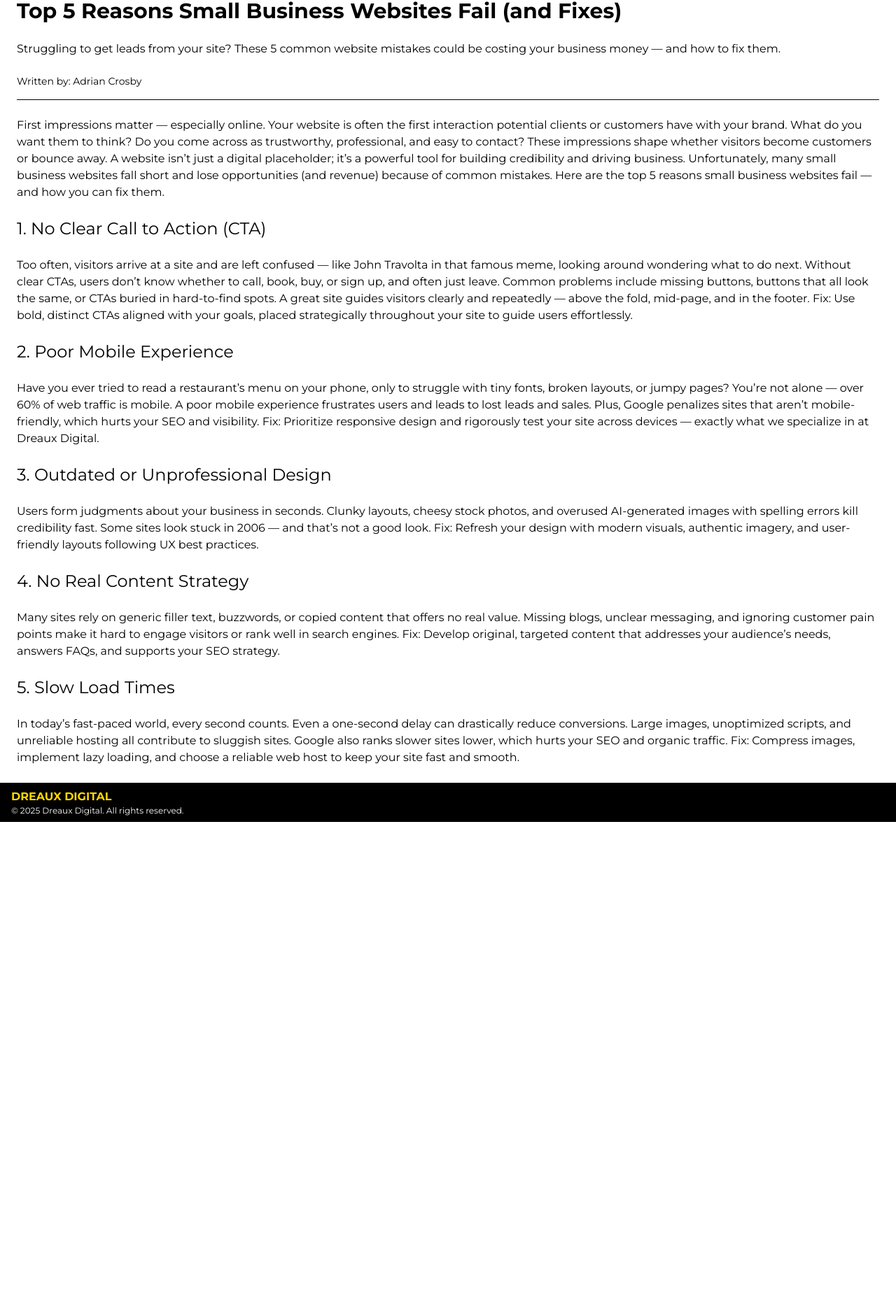
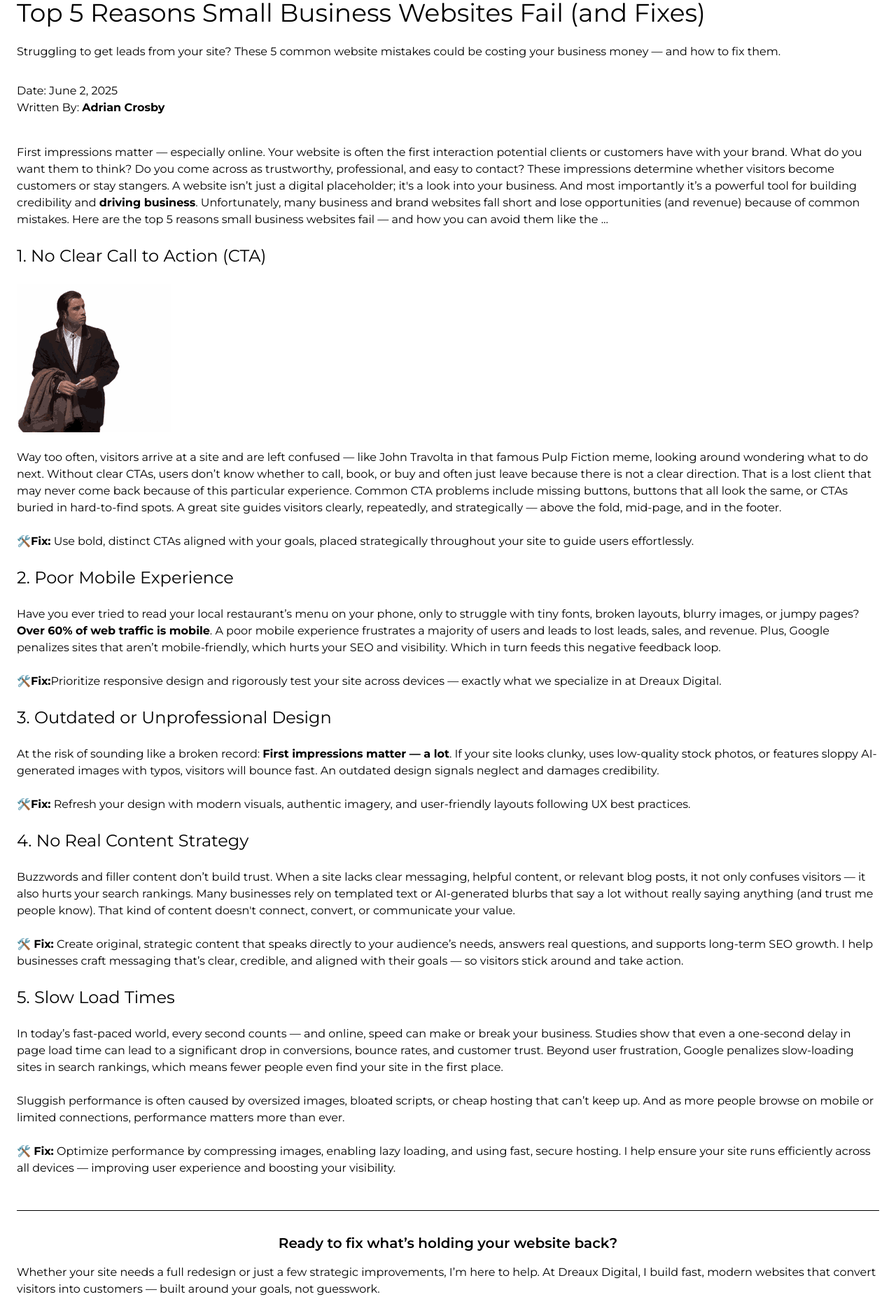
Before and after one commit to adrianc1/dreaux-digital, a React (Vite) app: page /blog/common-website-mistakes-small-business in a window 1280 px wide. Shown: the part 90-1967 px from the top of the page at 70% size. Before the commit the page ends 1265 px from the top, so only its background shows below. Built offline with nearby package versions, Linux system fonts and the light colour scheme; the HTML template or start-up script is replaced by a standard one.

Commit message:
added first blog and gif to blog

```diff
--- a/src/blog/Blog.jsx
+++ b/src/blog/Blog.jsx
@@ -1,12 +1,8 @@
 import { Link } from 'react-router-dom';
+import { blogData } from './blogData';
 
 export default function Blog() {
-	const posts = [
-		{
-			slug: 'common-website-mistakes-small-business',
-			title: 'Top 5 Reasons Small Business Websites Fail (and Fixes)',
-		},
-	];
+	const posts = blogData;
 
 	return (
 		<section className="p-6 mt-16 flex-1">
--- a/src/blog/BlogPost.jsx
+++ b/src/blog/BlogPost.jsx
@@ -1,96 +1,38 @@
 import { useParams } from 'react-router-dom';
+import { blogData } from './blogData';
+import { Link } from 'react-router-dom';
 
 function BlogPost() {
 	const { slug } = useParams();
+	const post = blogData.find((p) => p.slug === slug);
+	if (!post) return <div className="">Cannot Find Entry</div>;
 
 	// You can later fetch actual blog data with the slug
 	return (
-		<section className="p-6 flex-1 mt-16 flex flex-col gap-6">
-			<h1 className="text-3xl font-bold">
-				Top 5 Reasons Small Business Websites Fail (and Fixes)
-			</h1>
-			<h2 className="text-md ">
-				Struggling to get leads from your site? These 5 common website mistakes
-				could be costing your business money — and how to fix them.
-			</h2>
+		<section className="p-6 flex-1 mt-16 flex flex-col ">
+			<h1 className="text-4xl">{post.title}</h1>
+			<h2 className="py-6">{post.tagline}</h2>
+			<h4 className="pt-2">Date: {post.date}</h4>
+			<h3 className="pb-2">
+				Written By: <strong>{post.author}</strong>
+			</h3>
+			<section>{post.content}</section>
+			<section className="mt-12 border-t pt-8 mx-auto w-full flex flex-col justify-center items-center">
+				<h3 className="text-xl font-semibold mb-4">
+					Ready to fix what’s holding your website back?
+				</h3>
+				<p className="mb-6">
+					Whether your site needs a full redesign or just a few strategic
+					improvements, I’m here to help. At Dreaux Digital, I build fast,
+					modern websites that convert visitors into customers — built around
+					your goals, not guesswork.
+				</p>
 
-			<h3 className="text-sm border-b-1 pb-4">Written by: Adrian Crosby</h3>
-
-			<p>
-				First impressions matter — especially online. Your website is often the
-				first interaction potential clients or customers have with your brand.
-				What do you want them to think? Do you come across as trustworthy,
-				professional, and easy to contact? These impressions shape whether
-				visitors become customers or bounce away. A website isn’t just a digital
-				placeholder; it’s a powerful tool for building credibility and driving
-				business. Unfortunately, many small business websites fall short and
-				lose opportunities (and revenue) because of common mistakes. Here are
-				the top 5 reasons small business websites fail — and how you can fix
-				them.
-			</p>
-
-			<section className="reason">
-				<h4 className="text-2xl pb-6">1. No Clear Call to Action (CTA)</h4>
-				<p>
-					Too often, visitors arrive at a site and are left confused — like John
-					Travolta in that famous meme, looking around wondering what to do
-					next. Without clear CTAs, users don’t know whether to call, book, buy,
-					or sign up, and often just leave. Common problems include missing
-					buttons, buttons that all look the same, or CTAs buried in
-					hard-to-find spots. A great site guides visitors clearly and
-					repeatedly — above the fold, mid-page, and in the footer. Fix: Use
-					bold, distinct CTAs aligned with your goals, placed strategically
-					throughout your site to guide users effortlessly.
-				</p>
-			</section>
-
-			<section className="reason">
-				<h4 className="text-2xl pb-6">2. Poor Mobile Experience</h4>
-				<p>
-					Have you ever tried to read a restaurant’s menu on your phone, only to
-					struggle with tiny fonts, broken layouts, or jumpy pages? You’re not
-					alone — over 60% of web traffic is mobile. A poor mobile experience
-					frustrates users and leads to lost leads and sales. Plus, Google
-					penalizes sites that aren’t mobile-friendly, which hurts your SEO and
-					visibility. Fix: Prioritize responsive design and rigorously test your
-					site across devices — exactly what we specialize in at Dreaux Digital.
-				</p>
-			</section>
-
-			<section className="reason">
-				<h4 className="text-2xl pb-6">3. Outdated or Unprofessional Design</h4>
-				<p>
-					Users form judgments about your business in seconds. Clunky layouts,
-					cheesy stock photos, and overused AI-generated images with spelling
-					errors kill credibility fast. Some sites look stuck in 2006 — and
-					that’s not a good look. Fix: Refresh your design with modern visuals,
-					authentic imagery, and user-friendly layouts following UX best
-					practices.
-				</p>
-			</section>
-
-			<section className="reason">
-				<h4 className="text-2xl pb-6">4. No Real Content Strategy</h4>
-				<p>
-					Many sites rely on generic filler text, buzzwords, or copied content
-					that offers no real value. Missing blogs, unclear messaging, and
-					ignoring customer pain points make it hard to engage visitors or rank
-					well in search engines. Fix: Develop original, targeted content that
-					addresses your audience’s needs, answers FAQs, and supports your SEO
-					strategy.
-				</p>
-			</section>
-
-			<section className="reason">
-				<h4 className="text-2xl pb-6">5. Slow Load Times</h4>
-				<p>
-					In today’s fast-paced world, every second counts. Even a one-second
-					delay can drastically reduce conversions. Large images, unoptimized
-					scripts, and unreliable hosting all contribute to sluggish sites.
-					Google also ranks slower sites lower, which hurts your SEO and organic
-					traffic. Fix: Compress images, implement lazy loading, and choose a
-					reliable web host to keep your site fast and smooth.
-				</p>
+				<Link to="/#contact">
+					<button className="bg-[#FFD600] text-black font-bold px-6 py-3 rounded hover:bg-[#e5c200] transition  ">
+						Let’s Talk About Your Site
+					</button>
+				</Link>
 			</section>
 		</section>
 	);
--- /dev/null
+++ b/src/blog/blogData.jsx
@@ -0,0 +1,139 @@
+import imgg from '../../public/pulp-fiction-john-travolta.gif';
+
+export const blogData = [
+	{
+		slug: 'common-website-mistakes-small-business',
+		title: 'Top 5 Reasons Small Business Websites Fail (and Fixes)',
+		author: 'Adrian Crosby',
+		date: `June 2, 2025`,
+		tagline:
+			'Struggling to get leads from your site? These 5 common website mistakes could be costing your business money — and how to fix them.',
+		content: (
+			<>
+				<section className="flex-1 mt-8 flex flex-col gap-6">
+					<p>
+						First impressions matter — especially online. Your website is often
+						the first interaction potential clients or customers have with your
+						brand. What do you want them to think? Do you come across as
+						trustworthy, professional, and easy to contact? These impressions
+						determine whether visitors become customers or stay stangers. A
+						website isn’t just a digital placeholder; it's a look into your
+						business. And most importantly it’s a powerful tool for building
+						credibility and <strong>driving business</strong>. Unfortunately,
+						many business and brand websites fall short and lose opportunities
+						(and revenue) because of common mistakes. Here are the top 5 reasons
+						small business websites fail — and how you can avoid them like the
+						...
+					</p>
+
+					<section className="reason">
+						<h4 className="text-2xl pb-6">1. No Clear Call to Action (CTA)</h4>
+						<p>
+							<img
+								src={imgg}
+								alt="John Travolta looking around confused"
+								className="pb-6"
+							/>
+							Way too often, visitors arrive at a site and are left confused —
+							like John Travolta in that famous Pulp Fiction meme, looking
+							around wondering what to do next. Without clear CTAs, users don’t
+							know whether to call, book, or buy and often just leave because
+							there is not a clear direction. That is a lost client that may
+							never come back because of this particular experience. Common CTA
+							problems include missing buttons, buttons that all look the same,
+							or CTAs buried in hard-to-find spots. A great site guides visitors
+							clearly, repeatedly, and strategically — above the fold, mid-page,
+							and in the footer. <br />
+							<br />
+							🛠️<strong>Fix:</strong> Use bold, distinct CTAs aligned with your
+							goals, placed strategically throughout your site to guide users
+							effortlessly.
+						</p>
+					</section>
+
+					<section className="reason">
+						<h4 className="text-2xl pb-6">2. Poor Mobile Experience</h4>
+						<p>
+							Have you ever tried to read your local restaurant’s menu on your
+							phone, only to struggle with tiny fonts, broken layouts, blurry
+							images, or jumpy pages?
+							<strong> Over 60% of web traffic is mobile</strong>. A poor mobile
+							experience frustrates a majority of users and leads to lost leads,
+							sales, and revenue. Plus, Google penalizes sites that aren’t
+							mobile-friendly, which hurts your SEO and visibility. Which in
+							turn feeds this negative feedback loop. <br />
+							<br />
+							🛠️<strong>Fix:</strong>Prioritize responsive design and rigorously
+							test your site across devices — exactly what we specialize in at
+							Dreaux Digital.
+						</p>
+					</section>
+
+					<section className="reason">
+						<h4 className="text-2xl pb-6">
+							3. Outdated or Unprofessional Design
+						</h4>
+						<p>
+							At the risk of sounding like a broken record:{' '}
+							<strong>First impressions matter — a lot</strong>
+							. If your site looks clunky, uses low-quality stock photos, or
+							features sloppy AI-generated images with typos, visitors will
+							bounce fast. An outdated design signals neglect and damages
+							credibility.
+							<br />
+							<br />
+							🛠️<strong>Fix:</strong> Refresh your design with modern visuals,
+							authentic imagery, and user-friendly layouts following UX best
+							practices.
+						</p>
+					</section>
+
+					<section className="reason">
+						<h4 className="text-2xl pb-6">4. No Real Content Strategy</h4>
+						<p>
+							Buzzwords and filler content don’t build trust. When a site lacks
+							clear messaging, helpful content, or relevant blog posts, it not
+							only confuses visitors — it also hurts your search rankings. Many
+							businesses rely on templated text or AI-generated blurbs that say
+							a lot without really saying anything (and trust me people know).
+							That kind of content doesn't connect, convert, or communicate your
+							value.
+							<br />
+							<br />
+							🛠️ <strong>Fix:</strong> Create original, strategic content that
+							speaks directly to your audience’s needs, answers real questions,
+							and supports long-term SEO growth. I help businesses craft
+							messaging that’s clear, credible, and aligned with their goals —
+							so visitors stick around and take action.
+						</p>
+					</section>
+
+					<section className="reason">
+						<h4 className="text-2xl pb-6">5. Slow Load Times</h4>
+						<p>
+							In today’s fast-paced world, every second counts — and online,
+							speed can make or break your business. Studies show that even a
+							one-second delay in page load time can lead to a significant drop
+							in conversions, bounce rates, and customer trust. Beyond user
+							frustration, Google penalizes slow-loading sites in search
+							rankings, which means fewer people even find your site in the
+							first place.
+							<br />
+							<br />
+							Sluggish performance is often caused by oversized images, bloated
+							scripts, or cheap hosting that can’t keep up. And as more people
+							browse on mobile or limited connections, performance matters more
+							than ever.
+							<br />
+							<br />
+							🛠️ <strong>Fix:</strong> Optimize performance by compressing
+							images, enabling lazy loading, and using fast, secure hosting. I
+							help ensure your site runs efficiently across all devices —
+							improving user experience and boosting your visibility.
+						</p>
+					</section>
+				</section>
+			</>
+		),
+	},
+];
```
Also changed, not shown: src/About.jsx (+40 -13 lines), src/Services.jsx (+17 -21 lines), public/pulp-fiction-john-travolta.gif (added).
